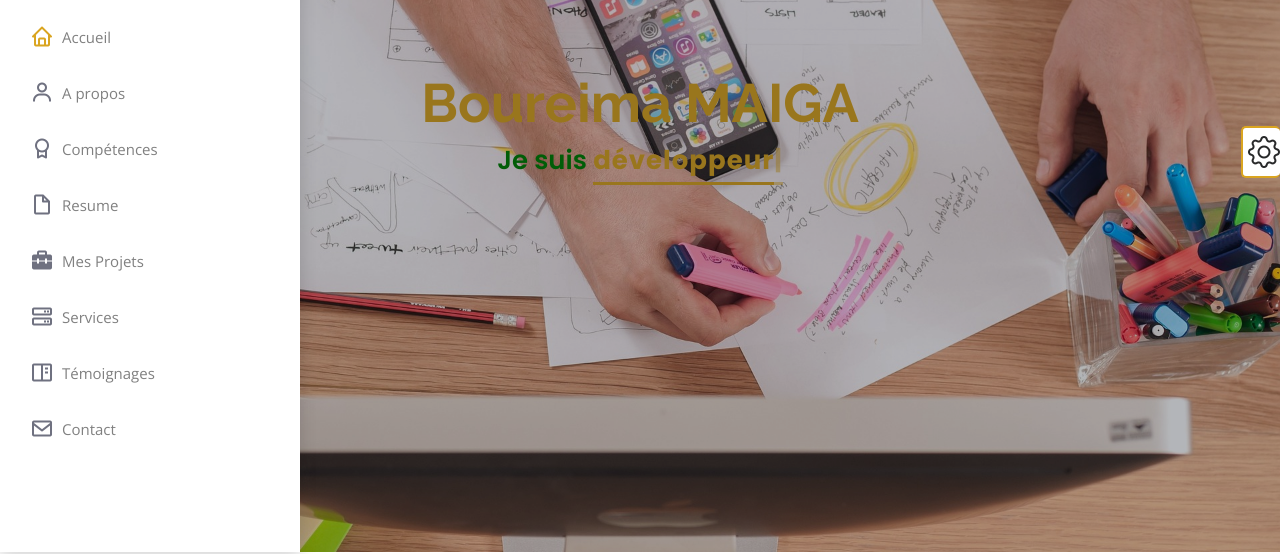
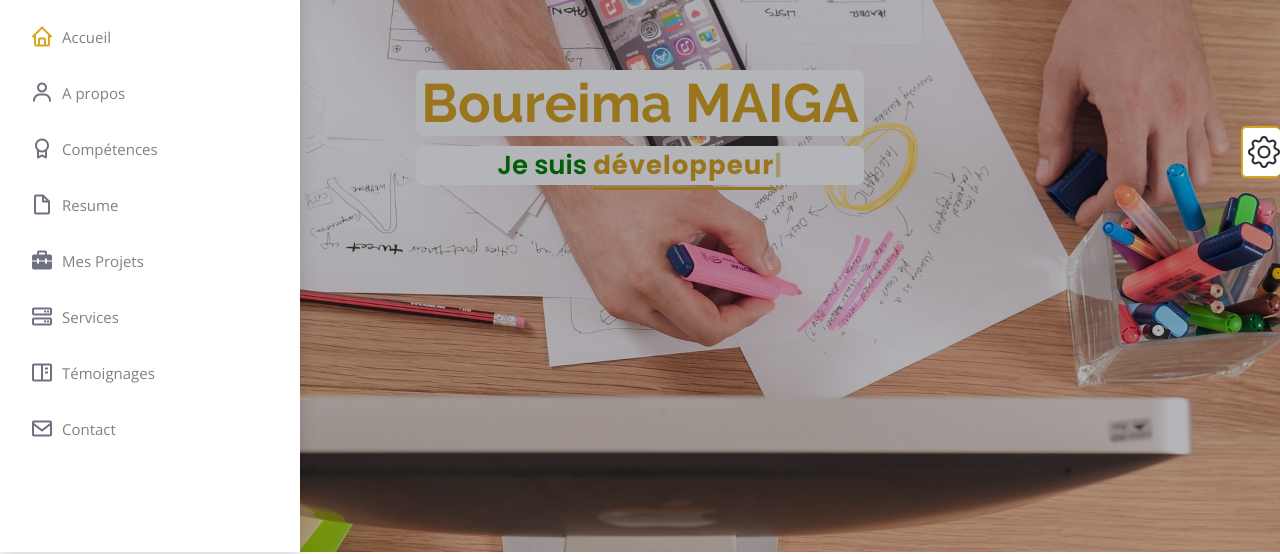
Before and after one commit to Babasky/portfoliofinalVersion, a plain HTML site: page index.html in a window 1280 px wide. Shown: the part 248-802 px from the top of the page. Drawn offline with nearby package versions, Linux system fonts and the light colour scheme.

Commit message:
home title background

```diff
--- a/assets/css/style.css
+++ b/assets/css/style.css
@@ -251,10 +251,13 @@ h6 {
 #home h1 {
   margin: 0 0 10px 0;
   font-size: 54px;
-  font-weight: 700;
+  font-weight: bold;
   line-height: 56px;
   text-align: center;
   color: var(--main-color);
+  background-color: white;
+  padding: 5px;
+  border-radius: 7px;
 }
 
 #home p {
@@ -264,6 +267,8 @@ h6 {
   text-align: center;
   font-family: "Poppins", sans-serif;
   font-weight: 600;
+  background-color: white;
+  border-radius: 7px;
 }
 
 #home p span {
```
